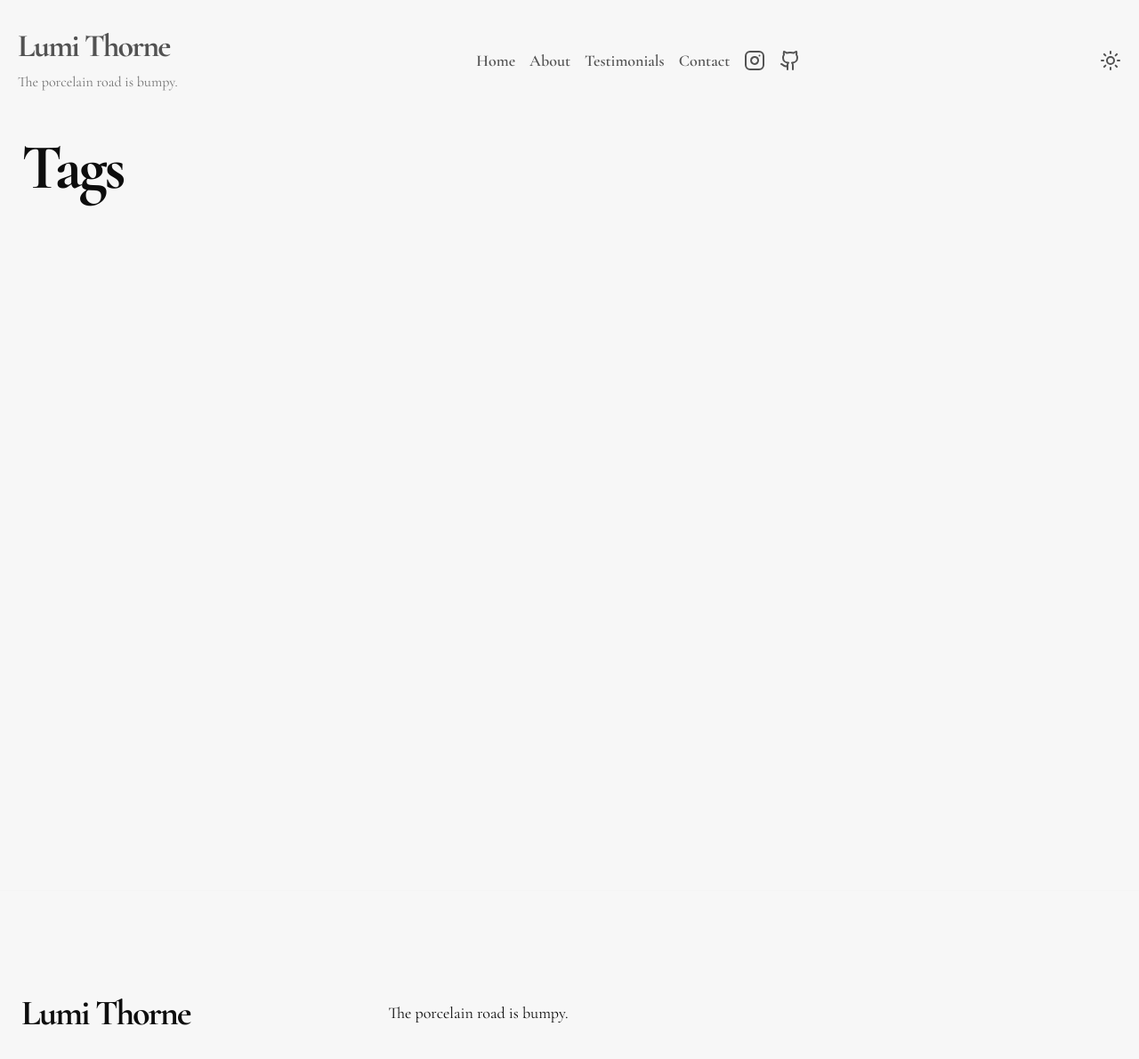
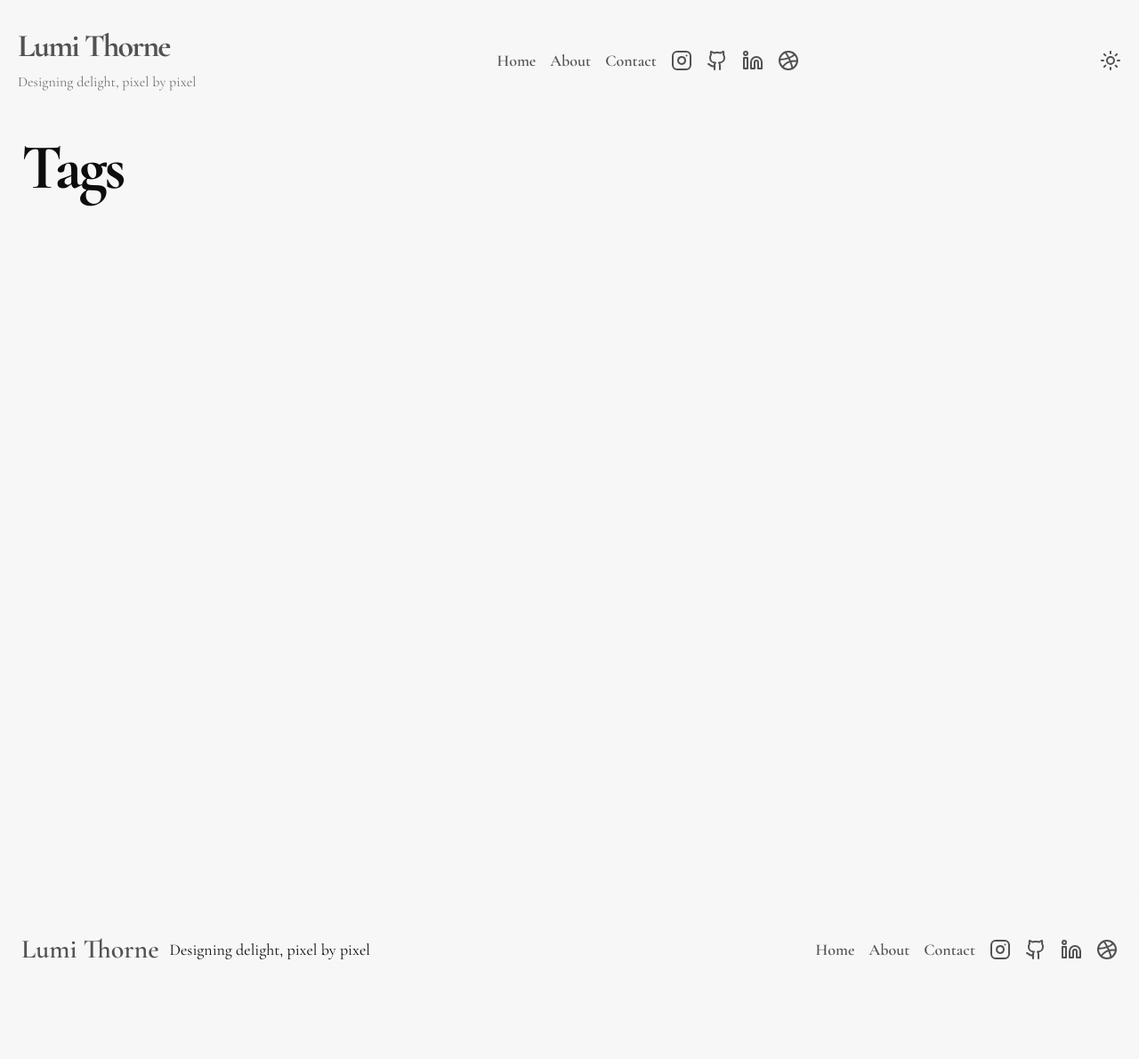
Before and after one commit to derekphilipau/nextjs-markdown-content-cms, a Next.js app: page /tags in a window 1280 px wide. Shown: the top 1190 px of the page at 89% size. After the commit the page ends 1133 px from the top, so only its background shows below. Built offline with nearby package versions, Linux system fonts and the light colour scheme.

Commit message:
improve navigation

```diff
--- a/src/app/globals.css
+++ b/src/app/globals.css
@@ -76,27 +76,27 @@
 
 @layer components {
   .h1-header {
-    @apply text-3xl md:text-5xl font-extrabold tracking-tighter leading-tight;
+    @apply text-4xl md:text-5xl font-extrabold tracking-tighter leading-tight;
   }
 
   .h2-header {
-    @apply text-2xl md:text-4xl font-bold tracking-tight md:tracking-tighter leading-tight;
+    @apply text-3xl md:text-4xl font-bold tracking-tight md:tracking-tighter leading-tight;
   }
 
   .h3-header {
-    @apply text-xl md:text-3xl font-semibold tracking-normal leading-snug;
+    @apply text-2xl md:text-3xl font-semibold tracking-normal leading-snug;
   }
 
   .h4-header {
-    @apply text-lg md:text-2xl font-medium tracking-normal leading-snug;
+    @apply text-xl md:text-2xl font-medium tracking-normal leading-snug;
   }
 
   .h5-header {
-    @apply text-base md:text-xl font-medium tracking-normal leading-normal;
+    @apply text-lg md:text-xl font-medium tracking-normal leading-normal;
   }
 
   .h6-header {
-    @apply text-sm md:text-lg font-medium tracking-wide leading-normal;
+    @apply text-base md:text-lg font-medium tracking-wide leading-normal;
   }
 
   .content-grid {
@@ -118,4 +118,8 @@
   a.nav-link:visited {
     @apply text-neutral-600 hover:text-neutral-800 dark:text-neutral-400 dark:hover:text-white;
   }
+
+  a.nav-link.active {
+    @apply text-neutral-800 dark:text-neutral-200;
+  }
 }
--- a/src/components/layout/footer.tsx
+++ b/src/components/layout/footer.tsx
@@ -1,19 +1,30 @@
 import { Container } from "@/components/layout/container";
 import { getDictionary } from "@/lib/dictionaries/dictionaries";
+import { Navigation } from "./navigation";
+import { siteConfig } from "@/siteConfig";
+import Link from "next/link";
 
 export function Footer() {
   const dict = getDictionary();
   return (
     <footer className="border-t border-secondary mt-12">
       <Container>
-        <div className="py-28 flex flex-col lg:flex-row items-center">
-          <h3 className="text-4xl lg:text-[2.5rem] font-bold tracking-tighter leading-tight text-center lg:text-left mb-6 lg:mb-0 lg:pr-4 lg:w-1/2">
-            {dict.site.title}
+        <div className="py-12 flex flex-col lg:flex-row items-center gap-3">
+          <h3 className="h3-header text-nowrap">
+            <Link href="/" className="nav-link">
+              {dict.site.title}
+            </Link>
           </h3>
           <p className="text-lg text-center lg:text-left lg:w-1/2">
             {dict.site.tagline}
           </p>
-          <div className="flex flex-col lg:flex-row justify-center items-center lg:pl-4 lg:w-1/2"></div>
+          <div className="flex flex-col lg:flex-row gap-y-3 lg:gap-x-4 lg:w-full items-center lg:justify-end">
+            <Navigation items={siteConfig.primaryNavigation} style="primary" />
+            <Navigation
+              items={siteConfig.secondaryNavigation}
+              style="primary"
+            />
+          </div>
         </div>
       </Container>
     </footer>
--- a/src/components/layout/navigation.tsx
+++ b/src/components/layout/navigation.tsx
@@ -1,4 +1,7 @@
+"use client";
+
 import Link from "next/link";
+import { usePathname } from "next/navigation";
 import * as LucideIcons from "lucide-react";
 import { LucideIcon } from "lucide-react";
 
@@ -10,6 +13,7 @@ type NavigationProps = {
 };
 
 export function Navigation({ items, style }: NavigationProps) {
+  const pathname = usePathname();
   const baseClasses = "flex flex-wrap gap-x-2 sm:gap-x-4 nav-link";
   const styleClasses =
     style === "primary"
@@ -22,14 +26,23 @@ export function Navigation({ items, style }: NavigationProps) {
         const Icon: LucideIcon | null = item.icon
           ? (LucideIcons[item.icon as keyof typeof LucideIcons] as LucideIcon)
           : null;
+        const isActive = pathname === item.slug;
 
         return (
           <Link
             key={item.slug}
             href={item.slug}
-            className="nav-link flex items-center"
+            className={`nav-link flex items-center ${isActive ? "active" : ""}`}
+            aria-current={isActive ? "page" : undefined}
           >
-            {item.icon && Icon ? <Icon size={24} /> : item.title}
+            {item.icon && Icon ? (
+              <>
+                <Icon size={24} aria-hidden="true" />
+                <span className="sr-only">{item.title}</span>
+              </>
+            ) : (
+              item.title
+            )}
           </Link>
         );
       })}
--- a/src/lib/dictionaries/en.json
+++ b/src/lib/dictionaries/en.json
@@ -2,7 +2,7 @@
   "site": {
     "title": "Lumi Thorne",
     "description": "Lumi Thorne's personal blog.",
-    "tagline": "The porcelain road is bumpy."
+    "tagline": "Designing delight, pixel by pixel"
   },
   "contentTypes": {
     "post": {
--- a/src/siteConfig.ts
+++ b/src/siteConfig.ts
@@ -3,14 +3,11 @@ import type { SiteConfig } from "./types";
 const twitter = "lumithornedesign";
 const instagram = "lumithornedesign";
 const github = "lumithornedesign";
+const linkedin = "lumithornedesign";
+const dribbble = "lumithornedesign";
 
 export const siteConfig: SiteConfig = {
   siteUrl: "https://lumithornedesign.com",
-  social: {
-    twitter,
-    instagram,
-    github,
-  },
   ogImageUrl:
     "https://og-image.vercel.app/Next.js%20Blog%20Starter%20Example.png?theme=light&md=1&fontSize=100px&images=https%3A%2F%2Fassets.vercel.com%2Fimage%2Fupload%2Ffront%2Fassets%2Fdesign%2Fnextjs-black-logo.svg",
   contentTypes: {
@@ -34,10 +31,6 @@ export const siteConfig: SiteConfig = {
       slug: "/about",
     },
     {
-      title: "Testimonials",
-      slug: "/testimonials",
-    },
-    {
       title: "Contact",
       slug: "/contact",
     },
@@ -51,6 +44,14 @@ export const siteConfig: SiteConfig = {
       icon: "Github",
       slug: "https://github.com/" + github,
     },
+    {
+      icon: "Linkedin",
+      slug: "https://linkedin.com/in/" + linkedin,
+    },
+    {
+      icon: "Dribbble",
+      slug: "https://dribbble.com/" + dribbble,
+    },
   ],
   defaultPageSize: 6,
 };
--- a/src/types.ts
+++ b/src/types.ts
@@ -12,11 +12,6 @@ export type SiteNavigationItem = {
 
 export type SiteConfig = {
   siteUrl: string;
-  social?: {
-    twitter?: string;
-    instagram?: string;
-    github?: string;
-  };
   ogImageUrl?: string;
   contentTypes: {
     [key: string]: SiteContentType;
```
Also changed, not shown: public/content/pages/about/index.md (+10 -0 lines).
